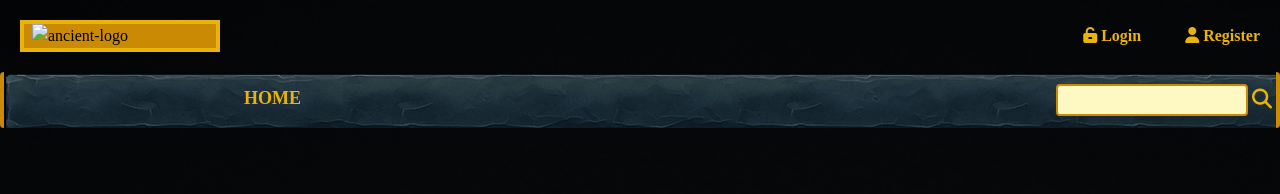
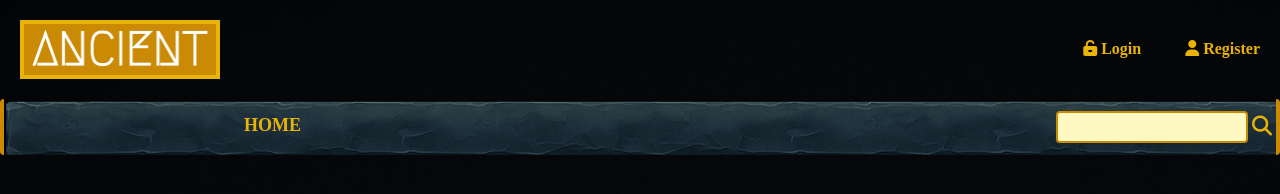
Before and after one commit to shaaheensaab/1980s, a website: page index.html in a window 1280 px wide. Drawn offline with nearby package versions, Linux system fonts and the light colour scheme; files that its build step writes are made by us from their sources; the site is published under a folder, as on GitHub Pages, so addresses that start at the root find nothing; a web font is replaced by a local one.

Commit message:
style updated

```diff
--- a/index.html
+++ b/index.html
@@ -5,7 +5,7 @@
     <meta http-equiv="X-UA-Compatible" content="IE=edge" />
     <meta name="viewport" content="width=device-width, initial-scale=1.0" />
     <title>ancient</title>
-    <link rel="icon" href="/asset/ancient-logo.png">
+    <link rel="icon" href="asset/ancient-logo.png">
     <link rel="stylesheet" href="dist/output.css" />
     <link rel="preconnect" href="https://fonts.googleapis.com"><link rel="preconnect" href="https://fonts.gstatic.com" crossorigin><link href="https://fonts.googleapis.com/css2?family=Crimson+Text:wght@400;600;700&family=Lobster&family=Open+Sans:wght@400;500;700&family=Poppins:ital,wght@0,400;0,600;0,800;1,400;1,600&family=Righteous&family=Slackey&display=swap" rel="stylesheet">
     <script src="https://kit.fontawesome.com/dec4b4d8b9.js" crossorigin="anonymous" defer></script>
@@ -14,7 +14,7 @@
     <!-- header started here -->
     <header class="">
       <nav class="container flex m-auto px-5 py-5">
-        <img class="w-28 md:w-[200px] border-4 border-yellow-500 bg-yellow-600 px-2" src="/asset/ancient-logo.png" alt="ancient-logo">
+        <img class="w-28 md:w-[200px] border-4 border-yellow-500 bg-yellow-600 px-2" src="asset/ancient-logo.png" alt="ancient-logo">
         <div class="text-yellow-500 space-x-5 md:space-x-10 font-semibold ml-auto self-center">
           <a class="cursor-pointer" href="#"><i class="fa-solid fa-unlock-keyhole"></i> Login</a>
           <a class="cursor-pointer" href="#"><i class="fa-solid fa-user"></i> Register</a>
```
